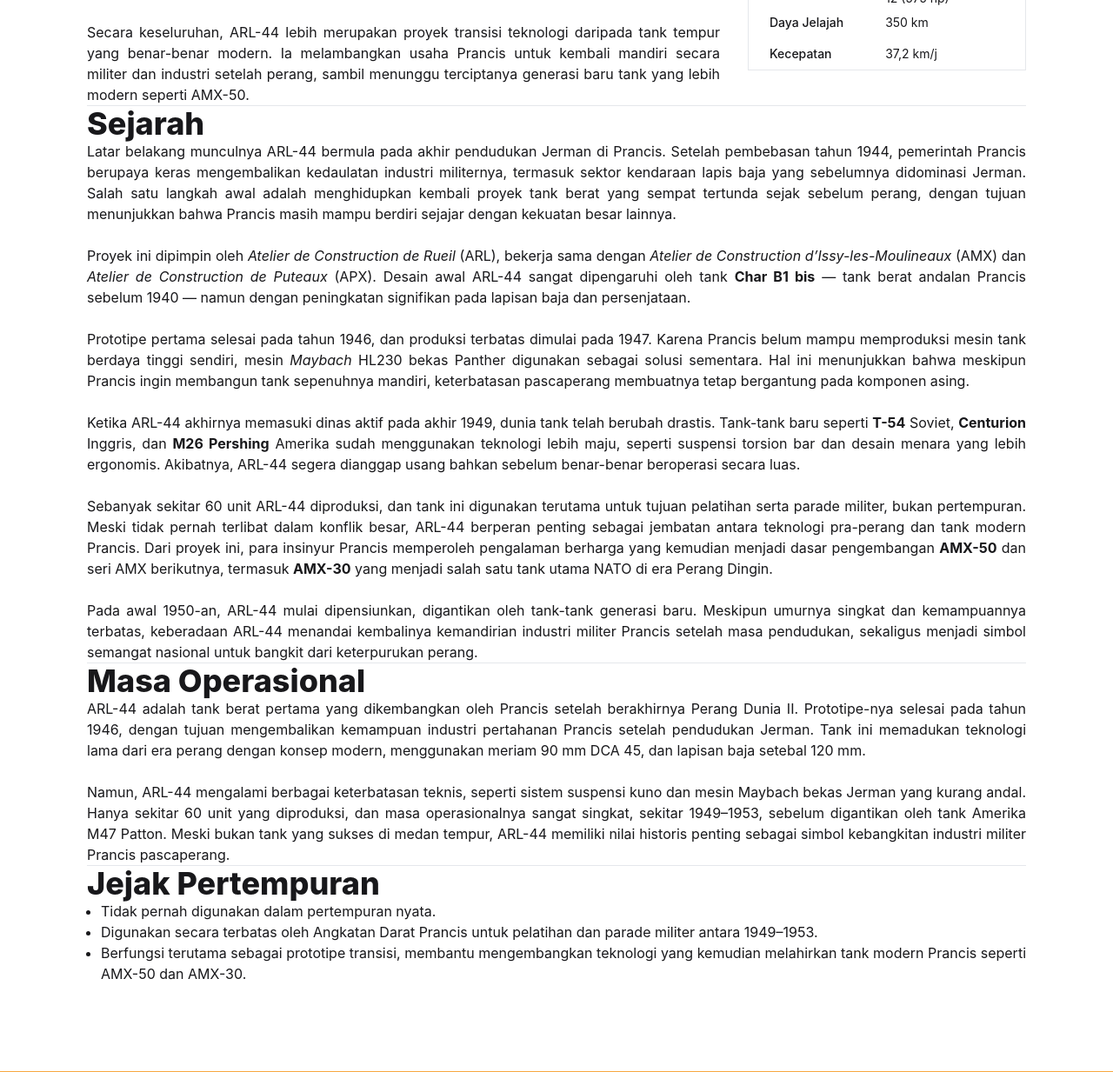
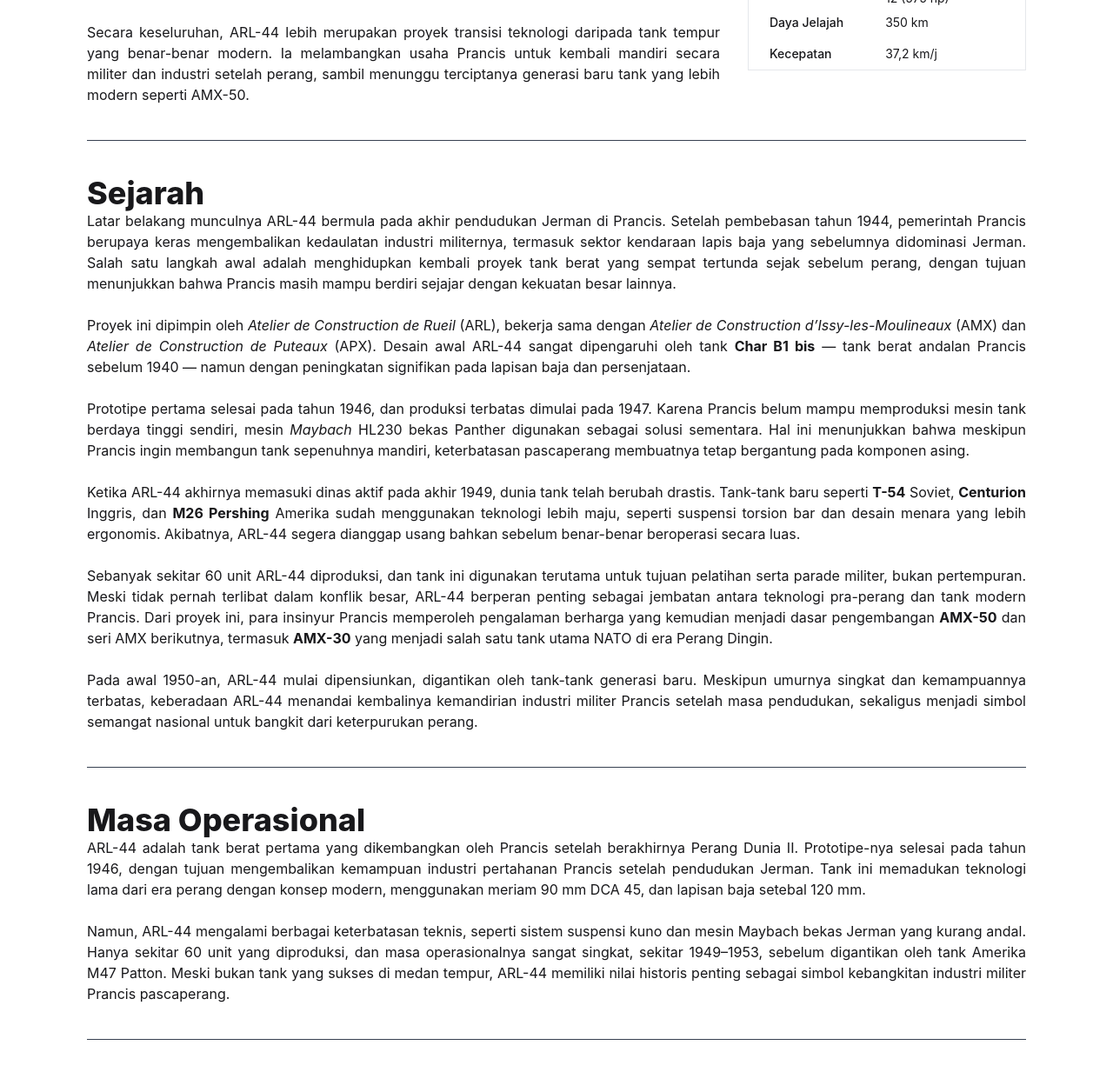
Before and after one commit to M-Ari-ZM/Tank-Pedia, a website: page contents/arl_44/index.html in a window 1280 px wide. Shown: the part 960-2193 px from the top of the page at 87% size. Drawn offline with nearby package versions, Linux system fonts and the light colour scheme.

Commit message:
Fix Layout again againa gaian gaakanajas

```diff
--- a/contents/arl_44/index.html
+++ b/contents/arl_44/index.html
@@ -1,5 +1,5 @@
 <!DOCTYPE html>
-<html class="scroll-smooth">
+<html class="scroll-smooth scroll-p-10">
   <head>
     <meta charset="UTF-8" />
     <meta name="viewport" content="width=device-width, initial-scale=1.0" />
@@ -355,10 +355,7 @@
           modern seperti AMX-50.
         </p>
 
-        <hr
-          class="h-px my-18 bg-gray-200 border-0 dark:bg-gray-700"
-          id="sejarah"
-        />
+        <hr class="h-px my-10 bg-gray-700 border-0" id="sejarah" />
 
         <h2 class="text-4xl my-5 font-extrabold">Sejarah</h2>
         <p class="text-justify">
@@ -406,10 +403,7 @@
           semangat nasional untuk bangkit dari keterpurukan perang.
         </p>
 
-        <hr
-          class="h-px my-18 bg-gray-200 border-0 dark:bg-gray-700"
-          id="operasional"
-        />
+        <hr class="h-px my-10 bg-gray-700 border-0" id="operasional" />
 
         <h2 class="text-4xl my-5 font-extrabold">Masa Operasional</h2>
         <p class="text-justify">
@@ -428,10 +422,7 @@
           Prancis pascaperang.
         </p>
 
-        <hr
-          class="h-px my-18 bg-gray-200 border-0 dark:bg-gray-700"
-          id="pertempuran"
-        />
+        <hr class="h-px my-10 bg-gray-700 border-0" id="pertempuran" />
 
         <h2 class="text-4xl my-5 font-extrabold">Jejak Pertempuran</h2>
         <ul class="list-disc ml-4 text-justify">
```
Also changed, not shown: contents/chi-ri/index.html (+4 -13 lines), contents/churchill_mark_vii/index.html (+4 -13 lines), contents/is-2/index.html (+4 -13 lines), contents/m1_abrams/index.html (+4 -13 lines), contents/m4_sherman/index.html (+4 -13 lines), contents/panther/index.html (+4 -13 lines), contents/saint_chamond/index.html (+4 -13 lines), contents/t-34/index.html (+4 -13 lines), contents/tiger_1/index.html (+4 -13 lines).
